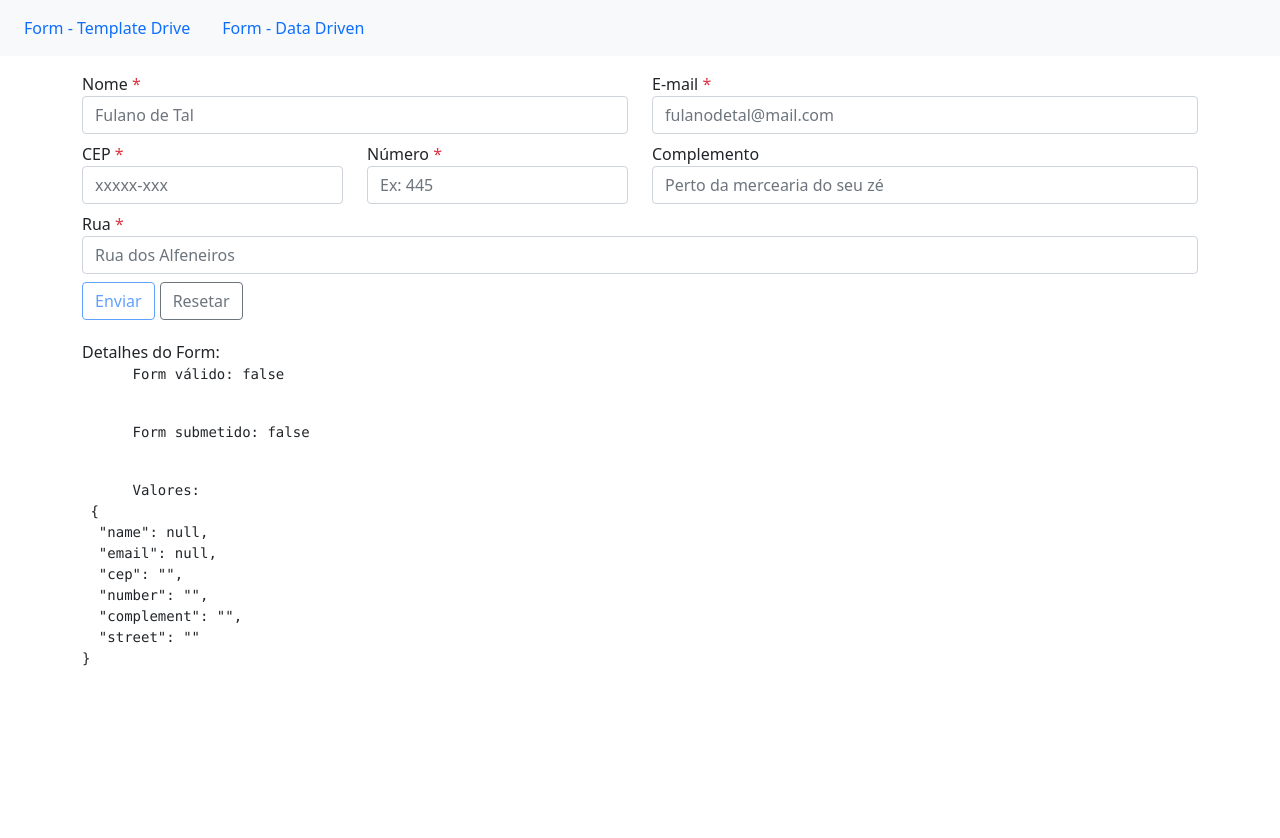
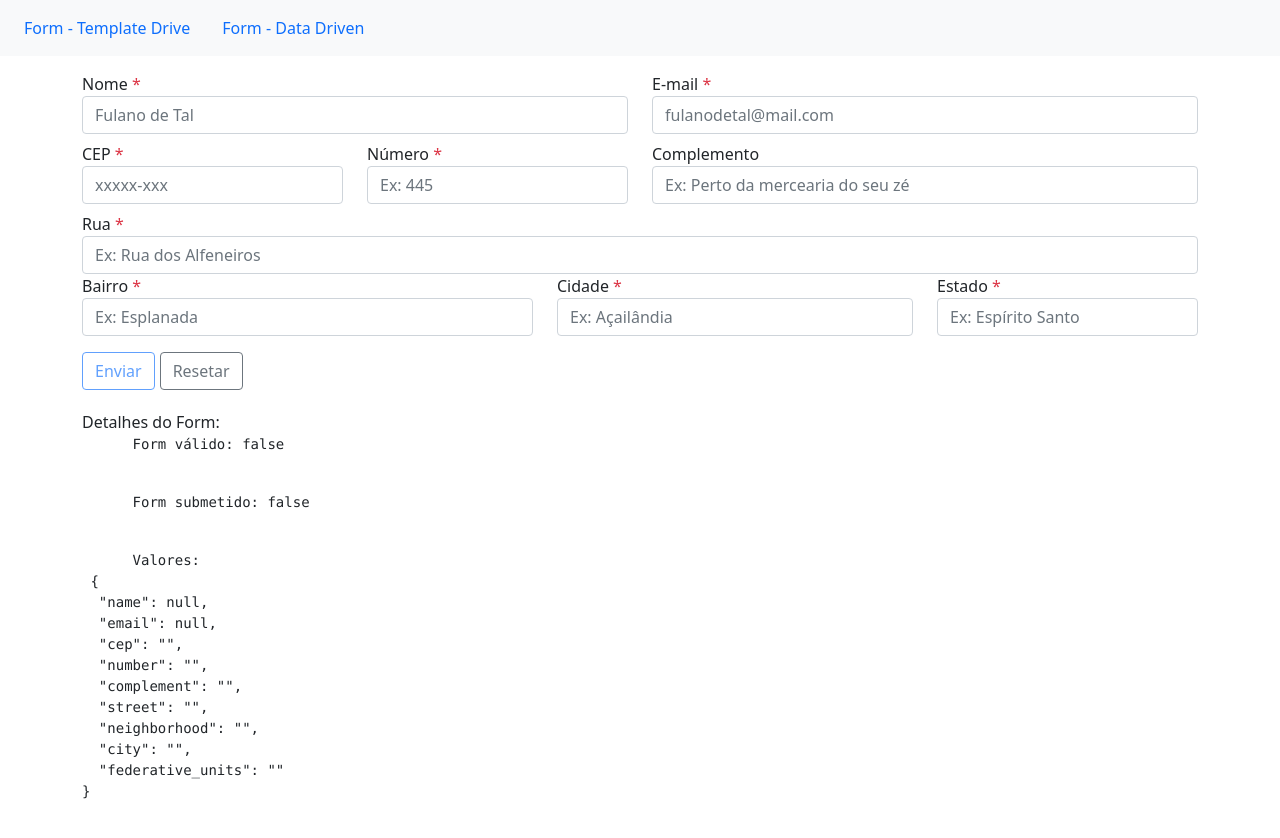
Before and after one commit to felipegueller/angular-2-loiane, an Angular app in the folder angular-forms/: page /templateForm in a window 1280 px wide. Before the commit the page ends 800 px from the top, so only its background shows below. Built offline with nearby package versions, Linux system fonts and the light colour scheme.

Commit message:
:sparkles: feat: applying the form-error-control selector on inputs

```diff
--- a/angular-forms/src/app/field-error-control/field-error-control.component.html
+++ b/angular-forms/src/app/field-error-control/field-error-control.component.html
@@ -1 +1,3 @@
-<p>field-error-control works!</p>
+<div class="invalid-feedback" *ngIf="showError">
+  {{ errorMessage }}
+</div>
--- a/angular-forms/src/app/field-error-control/field-error-control.component.ts
+++ b/angular-forms/src/app/field-error-control/field-error-control.component.ts
@@ -1,4 +1,4 @@
-import { Component } from '@angular/core';
+import { Component, Input } from '@angular/core';
 
 @Component({
   selector: 'app-field-error-control',
@@ -6,5 +6,8 @@ import { Component } from '@angular/core';
   styleUrls: ['./field-error-control.component.css']
 })
 export class FieldErrorControlComponent {
+  @Input() showError: boolean = false;
+  @Input() errorMessage: string = ''
 
+  constructor() {}
 }
--- a/angular-forms/src/app/template-form/template-form.component.html
+++ b/angular-forms/src/app/template-form/template-form.component.html
@@ -8,8 +8,7 @@
         </label>
         <input
           class="form-control"
-          [class.is-valid]="name.valid && (name.touched || name.dirty)"
-          [class.is-invalid]="!name.valid && (name.touched || name.dirty)"
+          [ngClass]="applyValidationFieldCss(name)"
           type="text"
           id="name"
           name="name"
@@ -18,12 +17,10 @@
           required
           #name="ngModel"
         />
-        <div
-          class="invalid-feedback"
-          *ngIf="!name.valid && (name.touched || name.dirty)"
-        >
-          Nome é obrigatório!
-        </div>
+        <app-field-error-control
+          [showError]="isAnInvalidField(name)"
+          errorMessage="Nome é obrigatório!"
+        ></app-field-error-control>
       </div>
     </div>
 
@@ -35,8 +32,7 @@
         </label>
         <input
           class="form-control"
-          [class.is-valid]="email.valid && (email.touched || email.dirty)"
-          [class.is-invalid]="!email.valid && (email.touched || email.dirty)"
+          [ngClass]="applyValidationFieldCss(email)"
           type="email"
           id="email"
           name="email"
@@ -46,12 +42,10 @@
           email
           #email="ngModel"
         />
-        <div
-          class="invalid-feedback"
-          *ngIf="!email.valid && (email.touched || email.dirty)"
-        >
-          E-mail inválido!
-        </div>
+        <app-field-error-control
+          [showError]="isAnInvalidField(email)"
+          errorMessage="Email inválido!"
+        ></app-field-error-control>
       </div>
     </div>
   </div>
@@ -65,8 +59,7 @@
         </label>
         <input
           class="form-control"
-          [class.is-valid]="cep.valid && (cep.touched || cep.dirty)"
-          [class.is-invalid]="!cep.valid && (cep.touched || cep.dirty)"
+          [ngClass]="applyValidationFieldCss(cep)"
           type="text"
           id="cep"
           name="cep"
@@ -75,12 +68,10 @@
           placeholder="xxxxx-xxx"
           required
         />
-      </div>
-      <div
-        class="invalid-feedback"
-        *ngIf="!cep.valid && (cep.touched || cep.dirty)"
-      >
-        CEP inválido!
+        <app-field-error-control
+          [showError]="isAnInvalidField(cep)"
+          errorMessage="CEP é obrigatório!"
+        ></app-field-error-control>
       </div>
     </div>
 
@@ -92,8 +83,7 @@
         </label>
         <input
           class="form-control"
-          [class.is-valid]="number.valid && (number.touched || number.dirty)"
-          [class.is-invalid]="!number.valid && (number.touched || number.dirty)"
+          [ngClass]="applyValidationFieldCss(number)"
           type="text"
           id="number"
           name="number"
@@ -102,14 +92,13 @@
           #number="ngModel"
           required
         />
-      </div>
-      <div
-        class="invalid-feedback"
-        *ngIf="!number.valid && (number.touched || number.dirty)"
-      >
-        Número é obrigatório!
+        <app-field-error-control
+          [showError]="isAnInvalidField(number)"
+          errorMessage="Número é obrigatório!"
+        ></app-field-error-control>
       </div>
     </div>
+
     <div class="col-12 col-sm-6">
       <div class="form-group mb-2">
         <label for="complement"> Complemento </label>
@@ -118,10 +107,9 @@
           type="text"
           id="complement"
           name="complement"
-          placeholder="Perto da mercearia do seu zé"
+          placeholder="Ex: Perto da mercearia do seu zé"
           ngModel
           #complement="ngModel"
-          required
         />
       </div>
     </div>
@@ -136,21 +124,91 @@
         ><input
           type="text"
           class="form-control"
-          [class.is-valid]="street.valid && (street.touched || street.dirty)"
-          [class.is-invalid]="!street.valid && (street.touched || street.dirty)"
+          [ngClass]="applyValidationFieldCss(street)"
           id="street"
           name="street"
-          placeholder="Rua dos Alfeneiros"
+          placeholder="Ex: Rua dos Alfeneiros"
           ngModel
           required
           #street="ngModel"
         />
-        <div
-          class="invalid-feedback"
-          *ngIf="!street.valid && (street.touched || street.dirty)"
-        >
-          Rua é obrigatório!
+        <app-field-error-control
+          [showError]="isAnInvalidField(street)"
+          errorMessage="Número é obrigatório!"
+        ></app-field-error-control>
+      </div>
+    </div>
+  </div>
+
+  <div class="row">
+    <div class="col-12 col-sm-5">
+      <div class="form-group mb-2">
+        <label for="neighborhood">
+          Bairro
+          <span class="text-danger">*</span>
+        </label>
+        <input
+          class="form-control"
+          [ngClass]="applyValidationFieldCss(neighborhood)"
+          type="text"
+          id="neighborhood"
+          name="neighborhood"
+          ngModel
+          #neighborhood="ngModel"
+          placeholder="Ex: Esplanada"
+          required
+        />
+        <app-field-error-control
+          [showError]="isAnInvalidField(neighborhood)"
+          errorMessage="Bairro é obrigatório!"
+        ></app-field-error-control>
+      </div>
+    </div>
+
+    <div class="col-12 col-sm-4">
+      <div class="form-group mb-2">
+        <label for="city">
+          Cidade
+          <span class="text-danger">*</span>
+        </label>
+        <input
+          class="form-control"
+          [ngClass]="applyValidationFieldCss(city)"
+          type="text"
+          id="city"
+          name="city"
+          ngModel
+          #city="ngModel"
+          placeholder="Ex: Açailândia"
+          required
+        />
+        <div class="invalid-feedback" *ngIf="isAnInvalidField(city)">
+          Cidade é obrigatório!
         </div>
+      </div>
+    </div>
+
+    <div class="col-12 col-sm-3">
+      <div class="form-group mb-2">
+        <label for="federative_units">
+          Estado
+          <span class="text-danger">*</span>
+        </label>
+        <input
+          class="form-control"
+          [ngClass]="applyValidationFieldCss(federative_units)"
+          type="text"
+          id="federative_units"
+          name="federative_units"
+          ngModel
+          #federative_units="ngModel"
+          placeholder="Ex: Espírito Santo"
+          required
+        />
+        <app-field-error-control
+          [showError]="isAnInvalidField(federative_units)"
+          errorMessage="Estado é obrigatório!"
+        ></app-field-error-control>
       </div>
     </div>
   </div>
--- a/angular-forms/src/app/template-form/template-form.component.ts
+++ b/angular-forms/src/app/template-form/template-form.component.ts
@@ -20,11 +20,11 @@ export class TemplateFormComponent implements OnInit {
     console.log(form);
   }
 
-  isAnValidField = (field: NgModel) =>
-    field.valid && (field.touched || field.dirty);
+  isAnValidField = (field: NgModel): boolean =>
+    field.valid && (field.touched || field.dirty) || false;
 
-  isAnInvalidField = (field: NgModel) =>
-    !field.valid && (field.touched || field.dirty);
+  isAnInvalidField = (field: NgModel): boolean =>
+    !field.valid && (field.touched || field.dirty) || false;
 
   applyValidationFieldCss = (field: NgModel) => ({
     'is-valid': this.isAnValidField(field),
```
